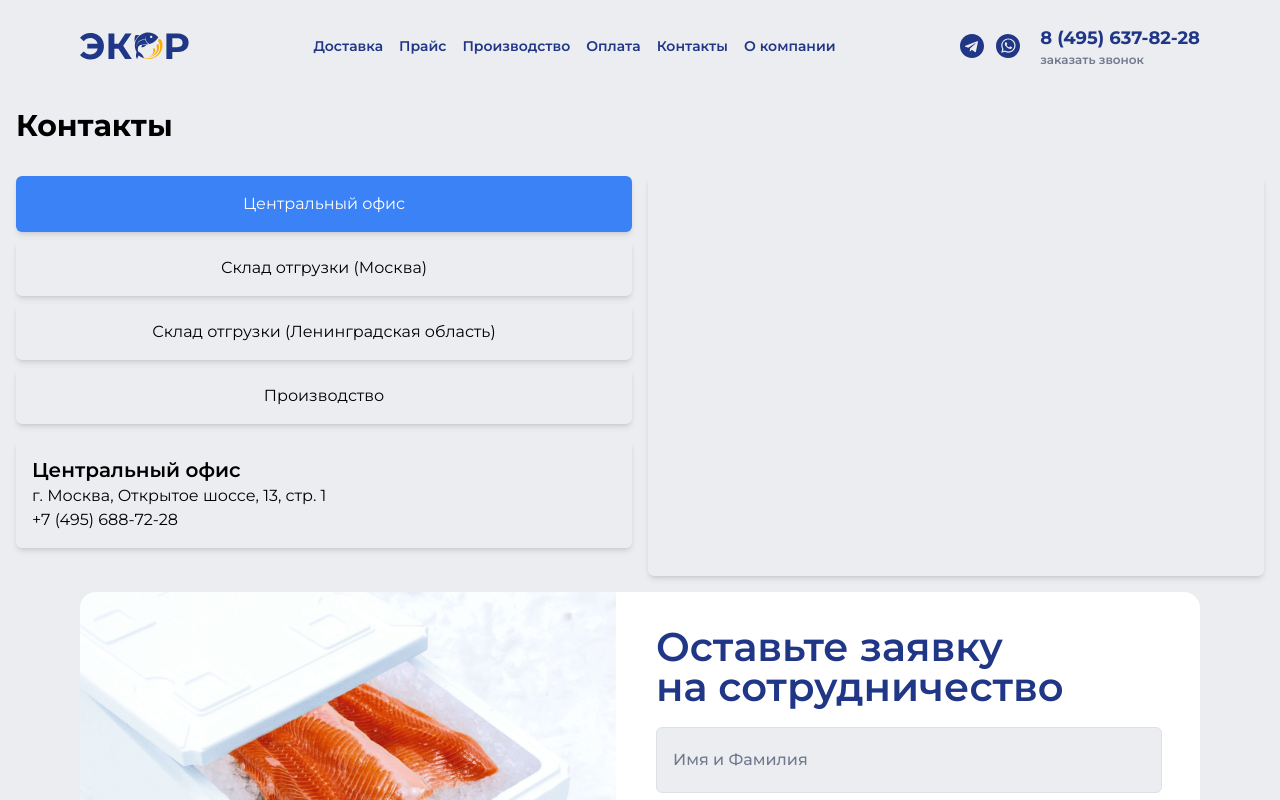
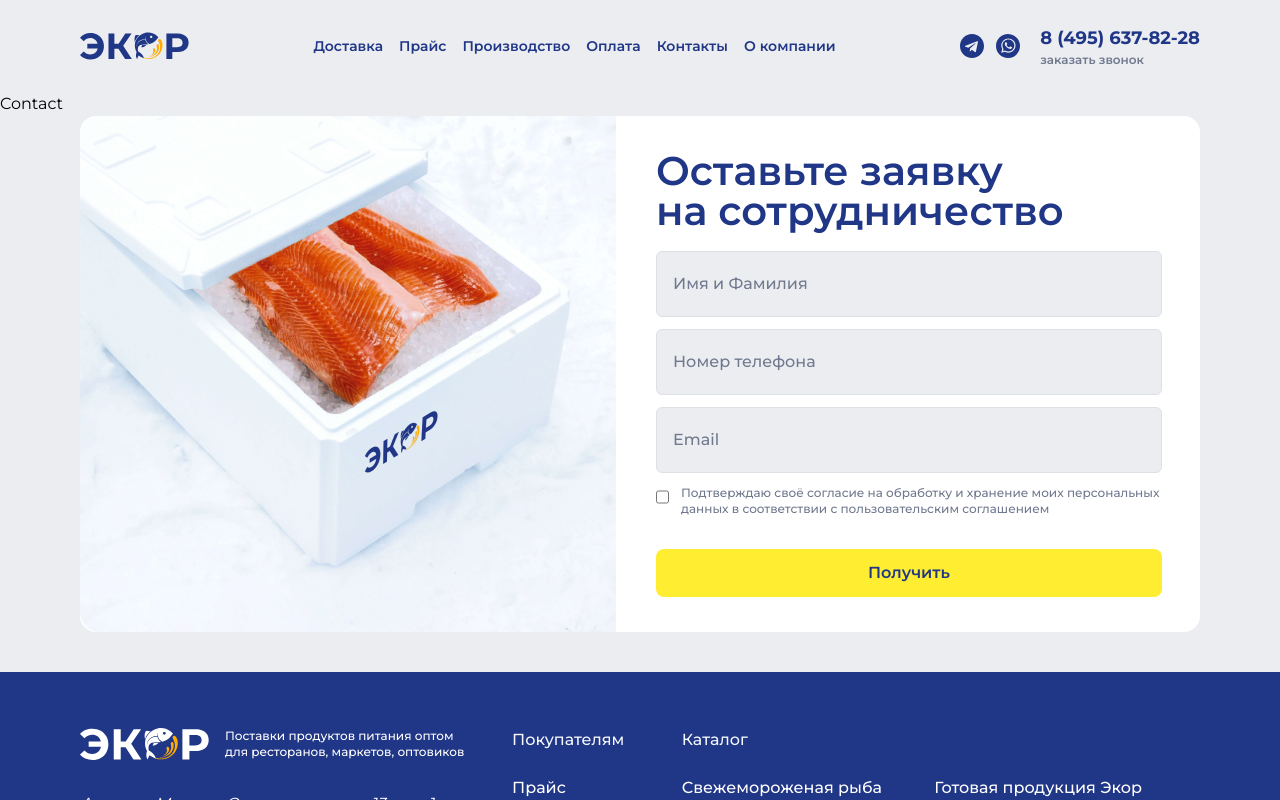
Before and after one commit to muhammadazizbek006/Ekor, a React (Vite) app: page /contact in a window 1280 px wide. Shown: the top 800 px of the page. Built offline with nearby package versions, Linux system fonts and the light colour scheme.

Commit message:
default contact

```diff
--- a/src/pages/Contact.jsx
+++ b/src/pages/Contact.jsx
@@ -1,104 +1,9 @@
-import React, { useState } from 'react';
+import React from 'react'
 
 const Contact = () => {
-  const [activeTab, setActiveTab] = useState('office');
+  return (
+    <div>Contact</div>
+  )
+}
 
-  const renderContent = () => {
-    switch (activeTab) {
-      case 'office':
-        return (
-          <>
-            <h2 className="text-xl font-semibold">Центральный офис</h2>
-            <p>г. Москва, Открытое шоссе, 13, стр. 1</p>
-            <p>+7 (495) 688-72-28</p>
-          </>
-        );
-      case 'warehouse1':
-        return (
-          <>
-            <h2 className="text-xl font-semibold">Склад отгрузки</h2>
-            <p>г. Москва, ул. 2-я Кабельная, 2с5</p>
-            <p>+7 (495) 688-72-28</p>
-          </>
-        );
-      case 'warehouse2':
-        return (
-          <>
-            <h2 className="text-xl font-semibold">Склад отгрузки</h2>
-            <p>Ленинградская область, Ломоносовский район, Виллозское городское поселение</p>
-            <p>+7 (495) 688-72-28</p>
-          </>
-        );
-      case 'production':
-        return (
-          <>
-            <h2 className="text-xl font-semibold">Производство</h2>
-            <p>Московская область, Балашиха, деревня Черное, Черноенская улица, д. 76</p>
-            <p>+7 (495) 688-72-28</p>
-          </>
-        );
-      default:
-        return null;
-    }
-  };
-
-  return (
-    <div className="container mx-auto p-4">
-      <h1 className="text-3xl font-bold mb-8">Контакты</h1>
-      <div className="grid grid-cols-1 md:grid-cols-2 gap-4">
-        <div className="space-y-4">
-          <div>
-            <button
-              className={`w-full p-4 rounded-md shadow-md ${
-                activeTab === 'office' ? 'bg-blue-500 text-white' : 'bg-gray-100'
-              }`}
-              onClick={() => setActiveTab('office')}
-            >
-              Центральный офис
-            </button>
-            <button
-              className={`w-full p-4 rounded-md shadow-md mt-2 ${
-                activeTab === 'warehouse1' ? 'bg-blue-500 text-white' : 'bg-gray-100'
-              }`}
-              onClick={() => setActiveTab('warehouse1')}
-            >
-              Склад отгрузки (Москва)
-            </button>
-            <button
-              className={`w-full p-4 rounded-md shadow-md mt-2 ${
-                activeTab === 'warehouse2' ? 'bg-blue-500 text-white' : 'bg-gray-100'
-              }`}
-              onClick={() => setActiveTab('warehouse2')}
-            >
-              Склад отгрузки (Ленинградская область)
-            </button>
-            <button
-              className={`w-full p-4 rounded-md shadow-md mt-2 ${
-                activeTab === 'production' ? 'bg-blue-500 text-white' : 'bg-gray-100'
-              }`}
-              onClick={() => setActiveTab('production')}
-            >
-              Производство
-            </button>
-          </div>
-          <div className="p-4 rounded-md bg-gray-100 shadow-md">
-            {renderContent()}
-          </div>
-        </div>
-
-        <div>
-          <iframe
-            src="https://yandex.com/map-widget/v1/-/CCU0nC70fC"
-            width="100%"
-            height="400"
-            frameBorder="0"
-            allowFullScreen
-            className="rounded-md shadow-md"
-          ></iframe>
-        </div>
-      </div>
-    </div>
-  );
-};
-
-export default Contact;
+export default Contact
```
